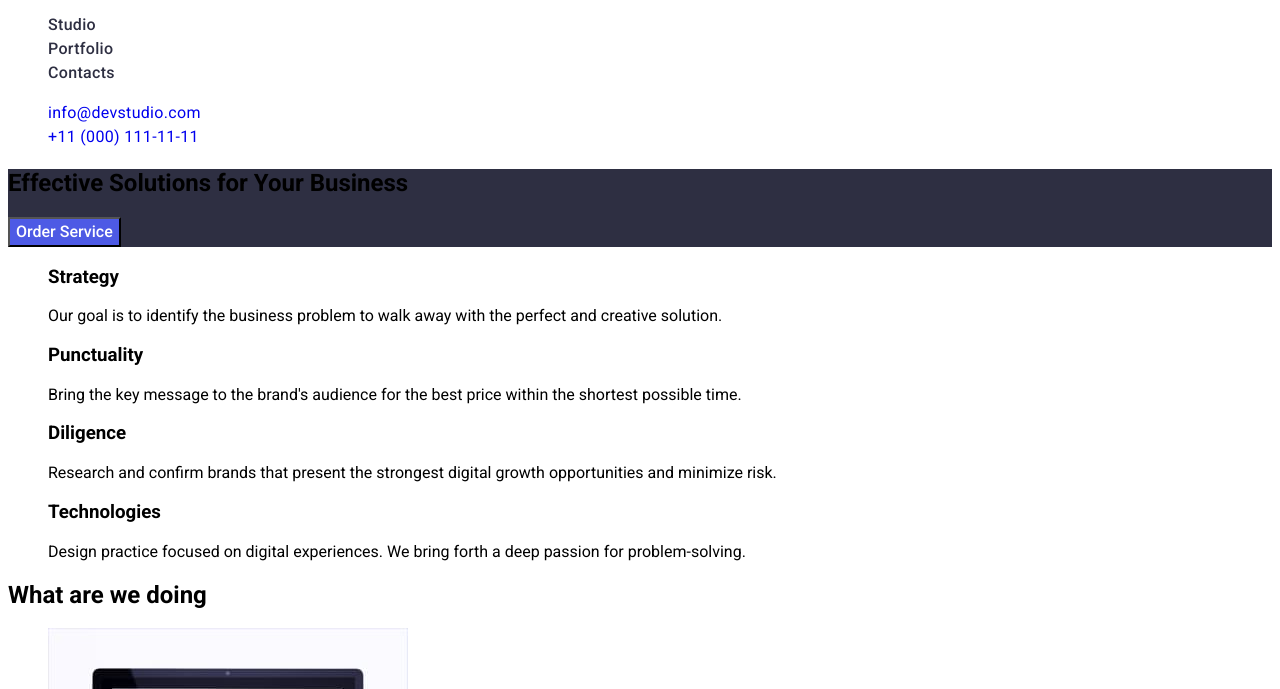
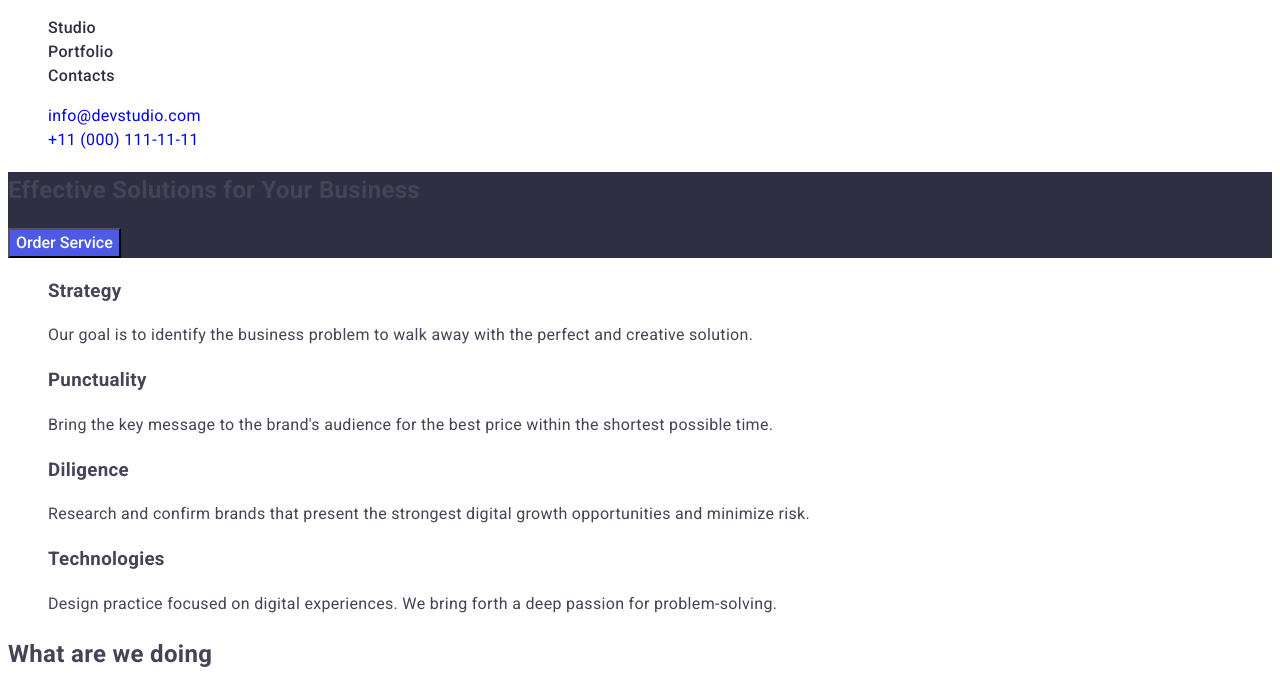
Before and after one commit to Stasulia/goit-markup-hw-02, a plain HTML site: page index.html in a window 1280 px wide. Shown: the part 32-721 px from the top of the page. Drawn offline with Linux system fonts and the light colour scheme.

Commit message:
Update styles.css

```diff
--- a/css/styles.css
+++ b/css/styles.css
@@ -1,6 +1,14 @@
 /* Common styles */
 body {
-    font-family: "Roboto", sans-serif;}
+    font-family: "Roboto", sans-serif;
+    font-style: normal;
+    font-weight: 400;
+    font-size: 16px;
+    line-height: 1.5;
+    letter-spacing: 0.02em;
+    color: #434455;
+}
+
 ul {
     list-style-type: none;}
     a {text-decoration: none;}
```
